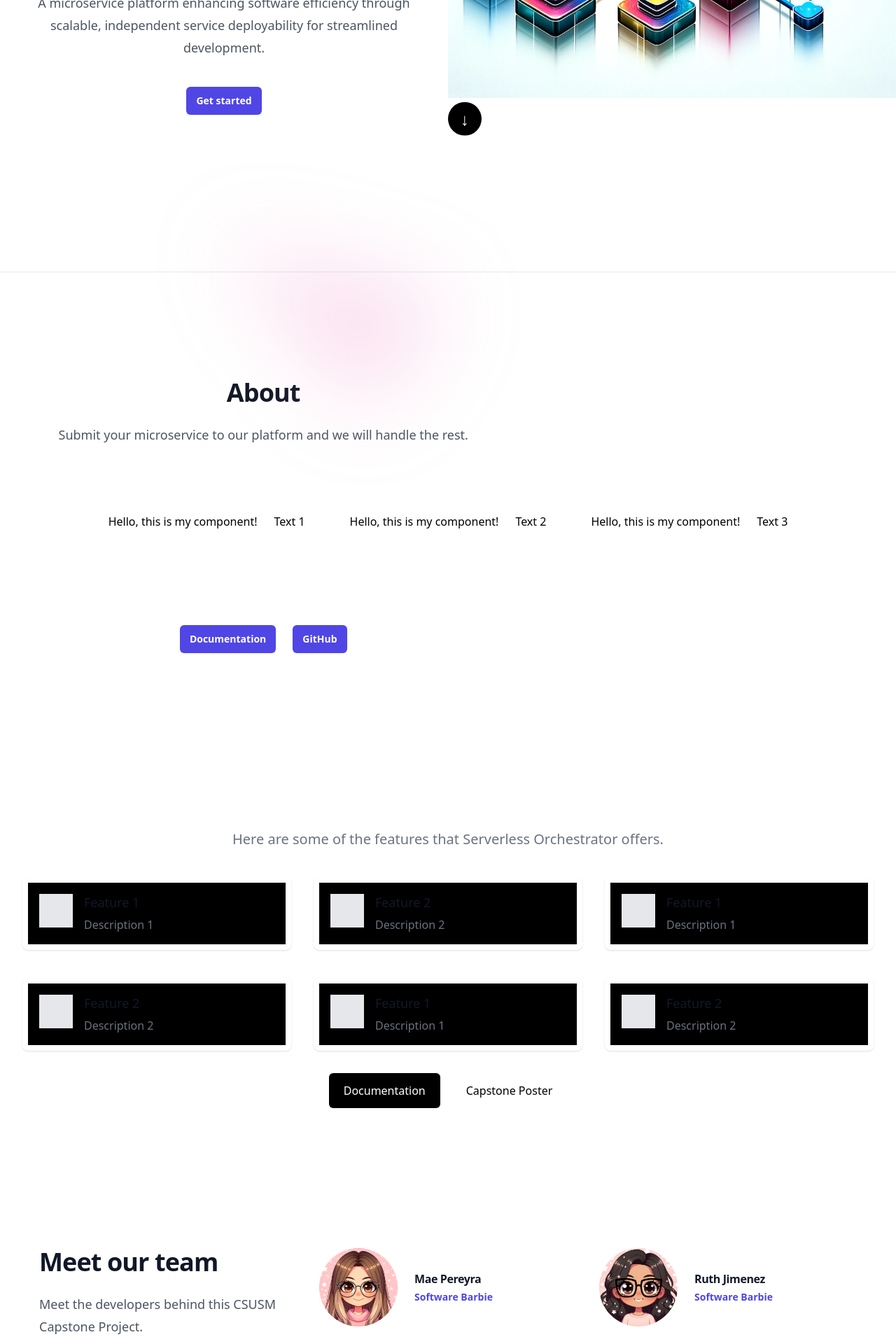
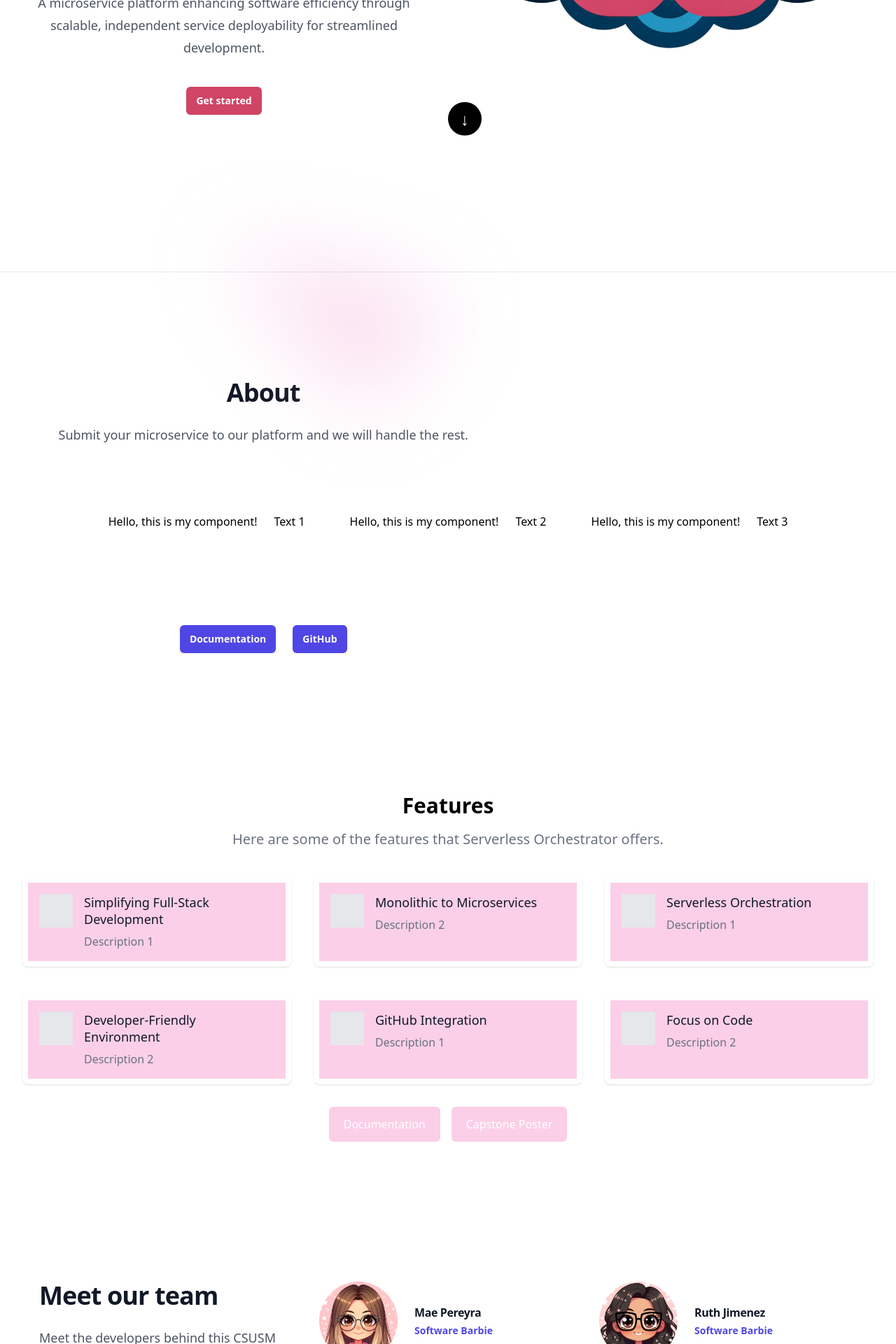
Before and after one commit to carterrath/ServerlessOrchestrator, a React (Vite) app in the folder presentation/: page / in a window 1280 px wide. Shown: the part 580-2500 px from the top of the page at 70% size. Built offline with nearby package versions, Linux system fonts and the light colour scheme.

Commit message:
Updated theme colors and adjusted homepage image

```diff
--- a/presentation/src/components/FeaturesSection/index.tsx
+++ b/presentation/src/components/FeaturesSection/index.tsx
@@ -1,20 +1,20 @@
 export function FeaturesSection() {
     // Assume each feature has a title and description
     const features = [
-        { title: 'Feature 1', description: 'Description 1' },
-        { title: 'Feature 2', description: 'Description 2' },
-        { title: 'Feature 1', description: 'Description 1' },
-        { title: 'Feature 2', description: 'Description 2' },
-        { title: 'Feature 1', description: 'Description 1' },
-        { title: 'Feature 2', description: 'Description 2' },
-        // ... add all features
+        { title: 'Simplifying Full-Stack Development', description: 'Description 1' },
+        { title: 'Monolithic to Microservices', description: 'Description 2' },
+        { title: 'Serverless Orchestration', description: 'Description 1' },
+        { title: 'Developer-Friendly Environment', description: 'Description 2' },
+        { title: 'GitHub Integration', description: 'Description 1' },
+        { title: 'Focus on Code', description: 'Description 2' },
+
     ];
 
     return (
         <div className="bg-white py-12 px-4 sm:px-6 lg:px-8">
             <div className="max-w-screen-xl mx-auto">
                 <div className="text-center">
-                    <h2 className="text-3xl leading-9 font-extrabold text-white">
+                    <h2 className="text-3xl leading-9 font-extrabold text-black">
                         Features
                     </h2>
                     <p className="mt-3 max-w-2xl mx-auto text-xl leading-7 text-gray-500 sm:mt-4">
@@ -25,7 +25,8 @@
                 <div className="mt-10">
                     <ul className="md:grid md:grid-cols-2 lg:grid-cols-3 md:gap-x-8 md:gap-y-10">
                         {features.map((feature) => (
-                            <li key={feature.title} className="mt-10 md:mt-0 bg-black border-8 border-white rounded-lg p-4 shadow">
+                            <li key={feature.title} className="mt-10 md:mt-0 bg-pink-200 border-8 border-white rounded-lg p-4 shadow">
+
                                 <div className="flex">
                                     <div className="flex-shrink-0">
                                         <div className="h-12 w-12 bg-gray-200"></div> {/* Placeholder box */}
@@ -41,10 +42,10 @@
                 </div>
 
                 <div className="mt-8 text-center">
-                    <a href="#documentation" className="inline-flex items-center justify-center px-5 py-3 border border-transparent text-base leading-6 font-medium rounded-md text-white bg-black hover:bg-opacity-90 focus:outline-none focus:shadow-outline transition duration-150 ease-in-out">
+                    <a href="#documentation" className="inline-flex items-center justify-center px-5 py-3 border border-transparent text-base leading-6 font-medium rounded-md text-white bg-pink-200 hover:bg-opacity-90 focus:outline-none focus:shadow-outline transition duration-150 ease-in-out">
                         Documentation
                     </a>
-                    <a href="#capstone-poster" className="ml-4 inline-flex items-center justify-center px-5 py-3 border border-transparent text-base leading-6 font-medium rounded-md text-black bg-white hover:bg-gray-100 focus:outline-none focus:shadow-outline transition duration-150 ease-in-out">
+                    <a href="#documentation" className="ml-4 inline-flex items-center justify-center px-5 py-3 border border-transparent text-base leading-6 font-medium rounded-md text-white bg-pink-200 hover:bg-opacity-90 focus:outline-none focus:shadow-outline transition duration-150 ease-in-out">
                         Capstone Poster
                     </a>
                 </div>
--- a/presentation/src/components/HeaderSection/index.tsx
+++ b/presentation/src/components/HeaderSection/index.tsx
@@ -35,7 +35,7 @@
                             <div className="mt-10 flex items-center justify-center gap-x-6">
                                 <a
                                     href="#"
-                                    className="rounded-md bg-indigo-600 px-3.5 py-2.5 text-sm font-semibold text-white shadow-sm hover:bg-indigo-500 focus-visible:outline focus-visible:outline-2 focus-visible:outline-offset-2 focus-visible:outline-indigo-600"
+                                    className="rounded-md bg-darkPink px-3.5 py-2.5 text-sm font-semibold text-white shadow-sm hover:bg-amaranthPink focus-visible:outline focus-visible:outline-2 focus-visible:outline-offset-2 focus-visible:outline-indigo-600"
                                 >
                                     Get started
                                 </a>
--- a/presentation/src/components/NavBar/index.tsx
+++ b/presentation/src/components/NavBar/index.tsx
@@ -1,4 +1,3 @@
-import React from 'react';
 import { Link } from 'react-router-dom';
 
 interface IProps{
@@ -6,7 +5,7 @@
 }
 export function NavBar(props: IProps){
     return(
-        <div className="h-20 px-4 items-center flex drop-shadow-xl bg-gradient-to-r from-pink-100 to-pink-300 justify-between">
+        <div className="h-20 px-4 items-center flex drop-shadow-xl bg-gradient-to-r from-darkPink to-amaranthPink justify-between">
             <div className="flex gap-4 items-center">
                 <Link className="flex items-center hover:scale-105 transition duration-150 ease-in-out" to="/Home">
                     <img className="w-8 h-8" src="/src/assets/images/logo.png" alt="Logo"/>
--- a/presentation/tailwind.config.js
+++ b/presentation/tailwind.config.js
@@ -12,6 +12,15 @@
           '50%': { transform: 'none', animationTimingFunction: 'cubic-bezier(0,0,0.2,1)' },
         },
       },
+      colors: {
+        'darkPink': "#d04466",
+        'amaranthPink': '#f194b4',
+        'caribbeanCurrent': '#006c67',
+        'lightTeal': '#94ffe2',
+        'midnightGreen': '#003844',
+        'selectiveYellow': '#ffb100',
+        'dutchWhite': '#ffebc6',
+      }
     },
   },
   plugins: [],
```
Also changed, not shown: presentation/src/assets/images/icon2.png.
